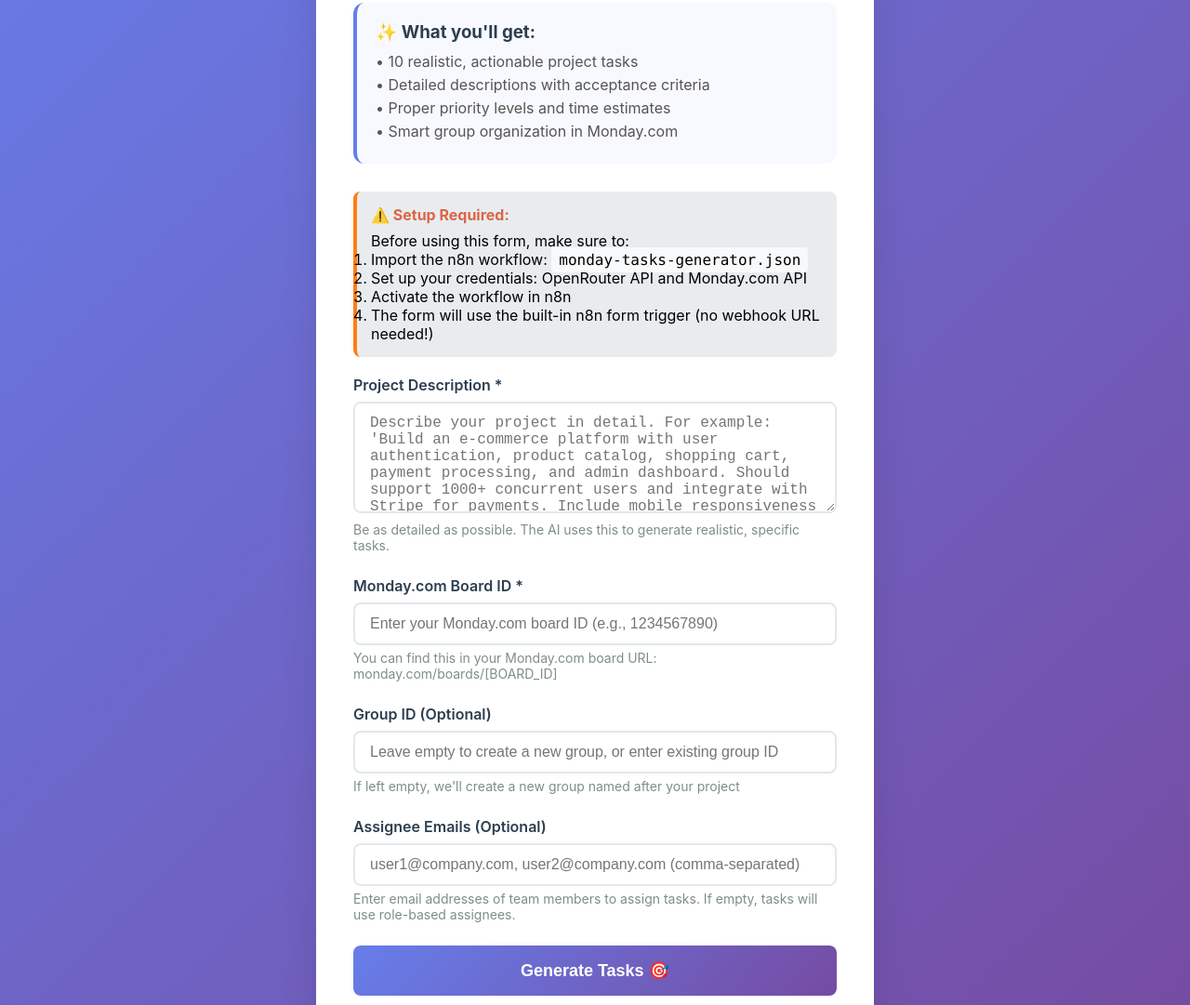
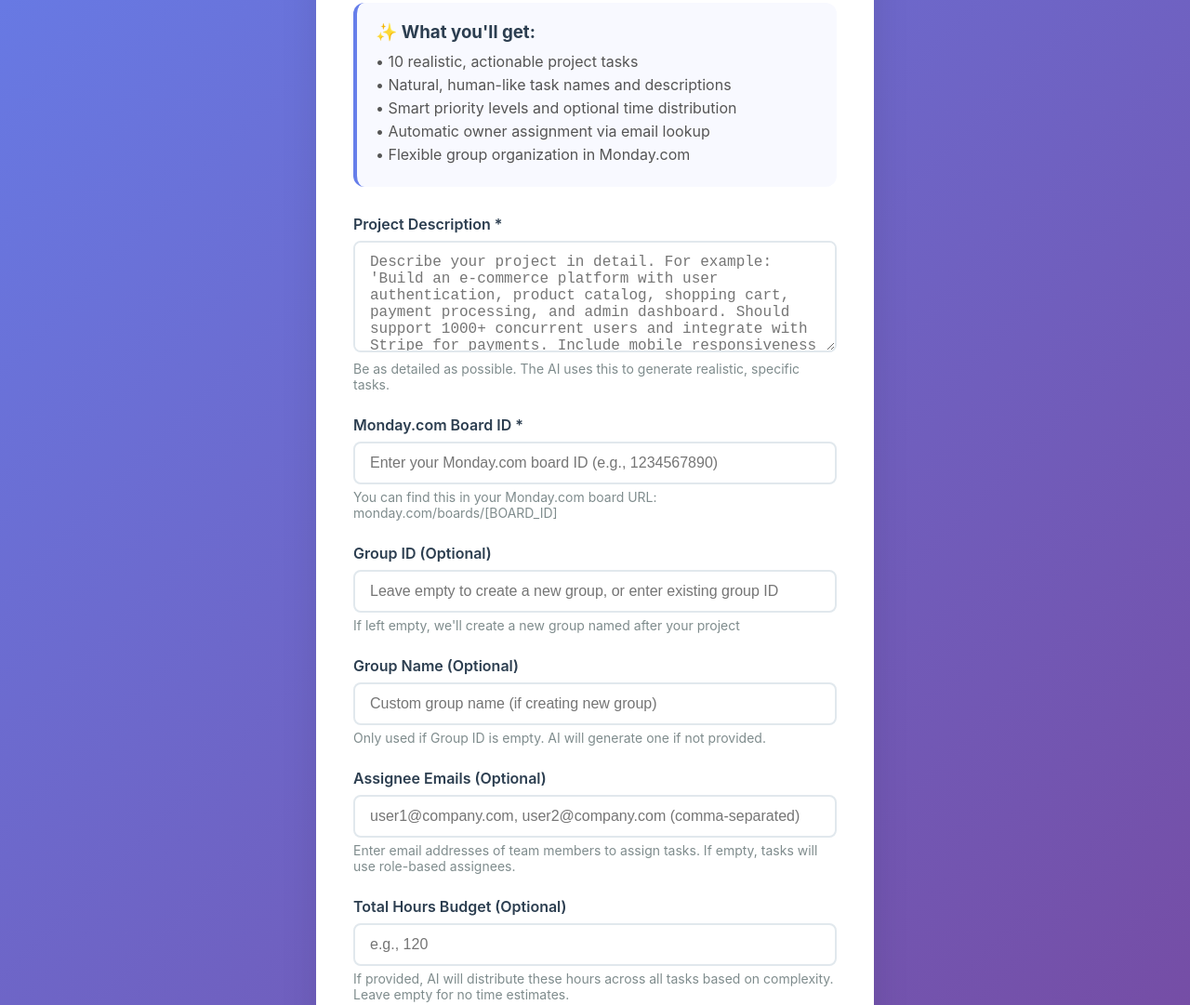
Before and after one commit to nick-the-dev/crm-magic, a plain HTML site: page index.html in a window 1280 px wide. Shown: the part 261-1342 px from the top of the page at 93% size. Drawn offline with Linux system fonts and the light colour scheme.

Commit message:
Update index.html with all necessary form fields
- Added Group Name field for custom group naming
- Added Total Hours Budget field for optional time distribution
- Removed outdated 'Setup Required' section
- Updated benefits list to reflect new features
- Fixed form data structure to match workflow expectations
- Updated webhook URL to correct endpoint

```diff
--- a/index.html
+++ b/index.html
@@ -213,22 +213,13 @@
             <h3>✨ What you'll get:</h3>
             <ul>
                 <li>• 10 realistic, actionable project tasks</li>
-                <li>• Detailed descriptions with acceptance criteria</li>
-                <li>• Proper priority levels and time estimates</li>
-                <li>• Smart group organization in Monday.com</li>
+                <li>• Natural, human-like task names and descriptions</li>
+                <li>• Smart priority levels and optional time distribution</li>
+                <li>• Automatic owner assignment via email lookup</li>
+                <li>• Flexible group organization in Monday.com</li>
             </ul>
         </div>
 
-        <div class="webhook-url">
-            <h4>⚠️ Setup Required:</h4>
-            <p>Before using this form, make sure to:</p>
-            <ol>
-                <li>Import the n8n workflow: <code>monday-tasks-generator.json</code></li>
-                <li>Set up your credentials: OpenRouter API and Monday.com API</li>
-                <li>Activate the workflow in n8n</li>
-                <li>The form will use the built-in n8n form trigger (no webhook URL needed!)</li>
-            </ol>
-        </div>
 
         <form id="taskForm">
             <div class="form-group">
@@ -266,6 +257,17 @@
             </div>
 
             <div class="form-group">
+                <label for="groupName">Group Name (Optional)</label>
+                <input
+                    type="text"
+                    id="groupName"
+                    name="groupName"
+                    placeholder="Custom group name (if creating new group)"
+                />
+                <small>Only used if Group ID is empty. AI will generate one if not provided.</small>
+            </div>
+
+            <div class="form-group">
                 <label for="assigneeEmails">Assignee Emails (Optional)</label>
                 <input
                     type="text"
@@ -274,6 +276,19 @@
                     placeholder="user1@company.com, user2@company.com (comma-separated)"
                 />
                 <small>Enter email addresses of team members to assign tasks. If empty, tasks will use role-based assignees.</small>
+            </div>
+
+            <div class="form-group">
+                <label for="totalHours">Total Hours Budget (Optional)</label>
+                <input
+                    type="number"
+                    id="totalHours"
+                    name="totalHours"
+                    placeholder="e.g., 120"
+                    min="10"
+                    step="1"
+                />
+                <small>If provided, AI will distribute these hours across all tasks based on complexity. Leave empty for no time estimates.</small>
             </div>
 
             <button type="submit" class="submit-btn" id="submitBtn">
@@ -293,8 +308,8 @@
         document.getElementById('taskForm').addEventListener('submit', async function(e) {
             e.preventDefault();
 
-            // Update this URL with your actual n8n webhook URL
-            const WEBHOOK_URL = 'https://automations-n8n.u841sv.easypanel.host/webhook-test/monday-tasks';
+            // n8n webhook URL
+            const WEBHOOK_URL = 'https://automations-n8n.u841sv.easypanel.host/webhook/monday-tasks';
 
             const submitBtn = document.getElementById('submitBtn');
             const loading = document.getElementById('loading');
@@ -303,9 +318,11 @@
             // Get form data
             const formData = {
                 projectDescription: document.getElementById('projectDescription').value,
-                'Monday Board ID': document.getElementById('boardId').value,
-                'Group ID (Optional)': document.getElementById('groupId').value || null,
-                'assigneeEmails': document.getElementById('assigneeEmails').value || null
+                boardId: document.getElementById('boardId').value,
+                groupId: document.getElementById('groupId').value || null,
+                groupName: document.getElementById('groupName').value || null,
+                assigneeEmails: document.getElementById('assigneeEmails').value || null,
+                totalHours: document.getElementById('totalHours').value ? parseFloat(document.getElementById('totalHours').value) : null
             };
 
             // Validate
@@ -314,10 +331,10 @@
                 return;
             }
 
-            // if (!formData.boardId || !/^\d+$/.test(formData.boardId)) {
-            //     showResult('error', 'Please enter a valid Board ID (numbers only).');
-            //     return;
-            // }
+            if (!formData.boardId || !/^\d+$/.test(formData.boardId)) {
+                showResult('error', 'Please enter a valid Board ID (numbers only).');
+                return;
+            }
 
             // Show loading state
             submitBtn.disabled = true;
```
